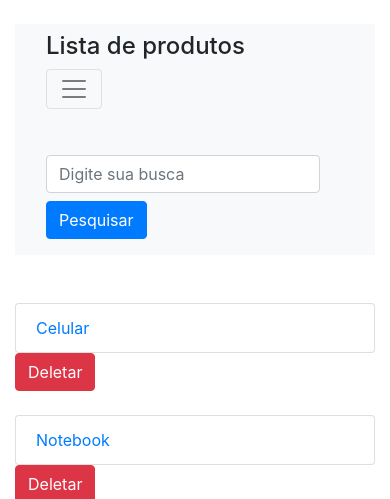
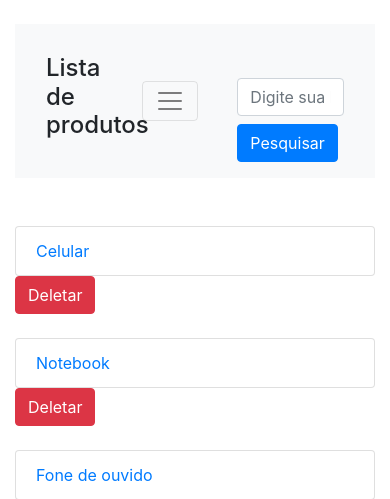
Before and after one commit to nicolebarroos/gestao-de-produtos, a Django app: page /produtos/list/ in a window 390 px wide. Shown: the top 499 px of the page. Run offline with Django 3.2, Linux system fonts and the light colour scheme; a user stored in the database is signed in; data comes from the database, SQL or seed files in the repository; some libraries are stand-ins or nearby versions.

Commit message:
Ajustes de layout

```diff
--- a/produtos/templates/produto.html
+++ b/produtos/templates/produto.html
@@ -3,10 +3,10 @@
 {% block content %}
 <br />
 <nav class="navbar navbar-expand-lg navbar-light bg-light">
-        <div class="col-md-3">
+        <div class="col-3">
                 <h4>Lista de produtos</h4>
         </div>
-        <div class="col-md-3">
+        <div class="col-3">
                 <button class="navbar-toggler" type="button" data-toggle="collapse" data-target="#navbarNav" aria-controls="navbarNav" aria-expanded="false" aria-label="Toggle navigation">
                   <span class="navbar-toggler-icon"></span>
                 </button>
@@ -22,7 +22,7 @@
                   </ul>
                 </div>
         </div>
-        <div class="col-md-5">
+        <div class="col-5">
                 <form class="form-inline">
                                 <div class="form-group mb-2">
                                   <label for="staticEmail2" class="sr-only">Email</label>
```
